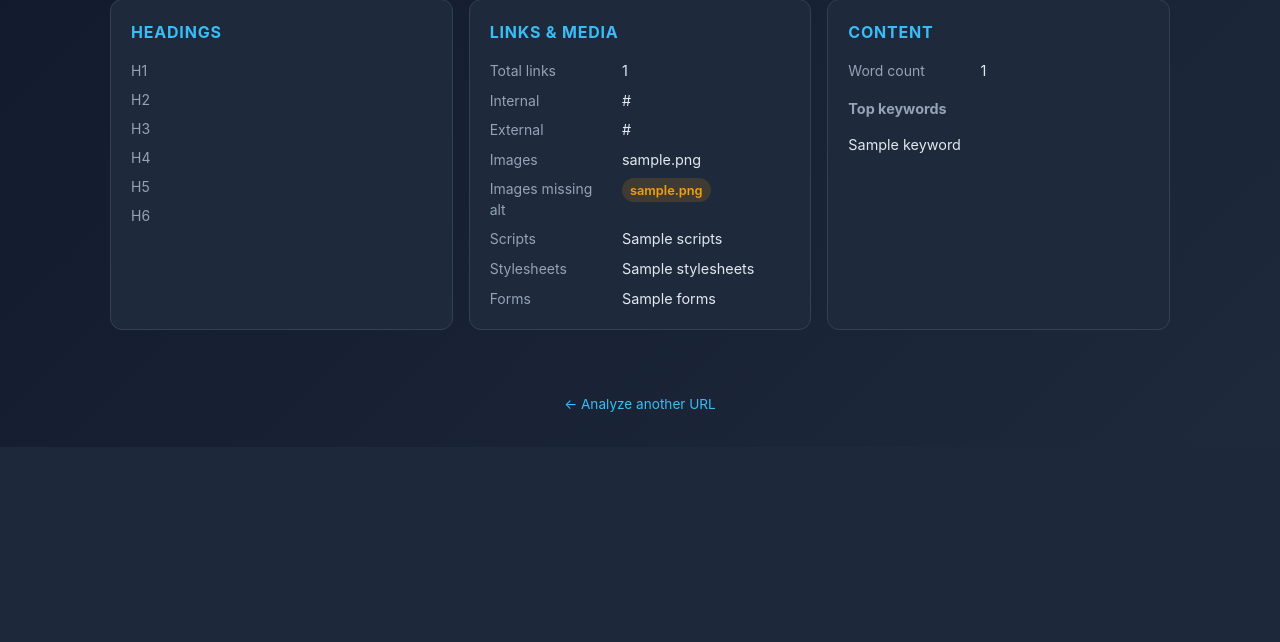
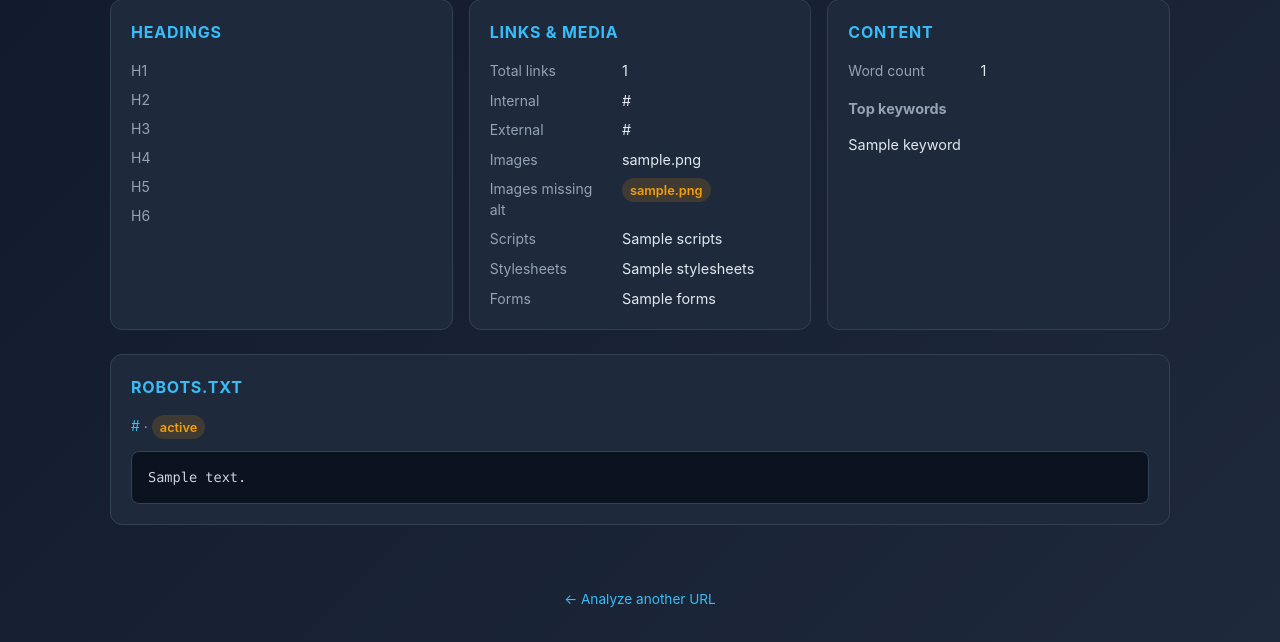
Before and after one commit to sandeepsachdev/experiment7, a Spring app: template src/main/resources/templates/result.html in a window 1280 px wide. Shown: the part 501-1143 px from the top of the page. Before the commit the page ends 913 px from the top, so only its background shows below. Run offline with Thymeleaf, Linux system fonts and the light colour scheme; the template is opened without the code that fills it: most values are stand-ins (such as "Sample title", 1, 10 or a date in 2020); data that the repository does not hold is empty.

Commit message:
Fetch and display robots.txt in the analysis output
Resolve /robots.txt at the target site's origin, fetch it with jsoup,
and render its contents in a new card on the result page along with the
resolved URL and HTTP status. Truncate very large files to keep the UI
readable.

Co-Authored-By: Claude Opus 4.7 <noreply@anthropic.com>
Claude-Session: https://claude.ai/code/session_01Ssdgs1yJmW1PTY2f98UR2R

```diff
--- a/src/main/resources/static/css/style.css
+++ b/src/main/resources/static/css/style.css
@@ -173,6 +173,35 @@ h1 {
     border-bottom: none;
 }
 
+.robots-card { margin: 1.5rem 0; }
+
+.robots-meta {
+    color: var(--muted);
+    font-size: 0.875rem;
+    margin: 0 0 0.75rem;
+    word-break: break-all;
+}
+
+.robots-meta a { color: var(--accent); text-decoration: none; }
+.robots-meta a:hover { text-decoration: underline; }
+
+.robots-content {
+    background: #0b1220;
+    border: 1px solid var(--border);
+    border-radius: 8px;
+    padding: 1rem;
+    max-height: 480px;
+    overflow: auto;
+    font-family: ui-monospace, SFMono-Regular, Menlo, Monaco, Consolas, monospace;
+    font-size: 0.85rem;
+    line-height: 1.4;
+    color: #cbd5e1;
+    white-space: pre;
+    margin: 0;
+}
+
+.muted { color: var(--muted); font-size: 0.9rem; }
+
 .back {
     color: var(--accent);
     text-decoration: none;
--- a/src/main/resources/templates/result.html
+++ b/src/main/resources/templates/result.html
@@ -121,6 +121,24 @@
         </div>
     </section>
 
+    <section class="card robots-card">
+        <h3>robots.txt</h3>
+        <p class="robots-meta" th:if="${result.robotsTxtUrl != null}">
+            <a th:href="${result.robotsTxtUrl}" th:text="${result.robotsTxtUrl}" target="_blank" rel="noopener">robots.txt</a>
+            <span th:if="${result.robotsTxtStatus != null}">
+                &middot;
+                <span th:classappend="${result.robotsTxtStatus >= 200 and result.robotsTxtStatus < 300} ? 'badge badge-ok' : 'badge badge-warn'"
+                      th:text="${result.robotsTxtStatus}">200</span>
+            </span>
+        </p>
+        <pre class="robots-content"
+             th:if="${result.robotsTxtContent != null and !result.robotsTxtContent.isEmpty()}"
+             th:text="${result.robotsTxtContent}">robots.txt content</pre>
+        <p class="muted"
+           th:if="${result.robotsTxtContent == null or result.robotsTxtContent.isEmpty()}"
+           th:text="${result.robotsTxtError} ?: 'No robots.txt content available.'">No content</p>
+    </section>
+
     <footer>
         <a class="back" href="/">&larr; Analyze another URL</a>
     </footer>
```
Also changed, not shown: src/main/java/com/example/analyzer/model/AnalysisResult.java (+16 -0 lines), src/main/java/com/example/analyzer/service/AnalyzerService.java (+32 -0 lines).
